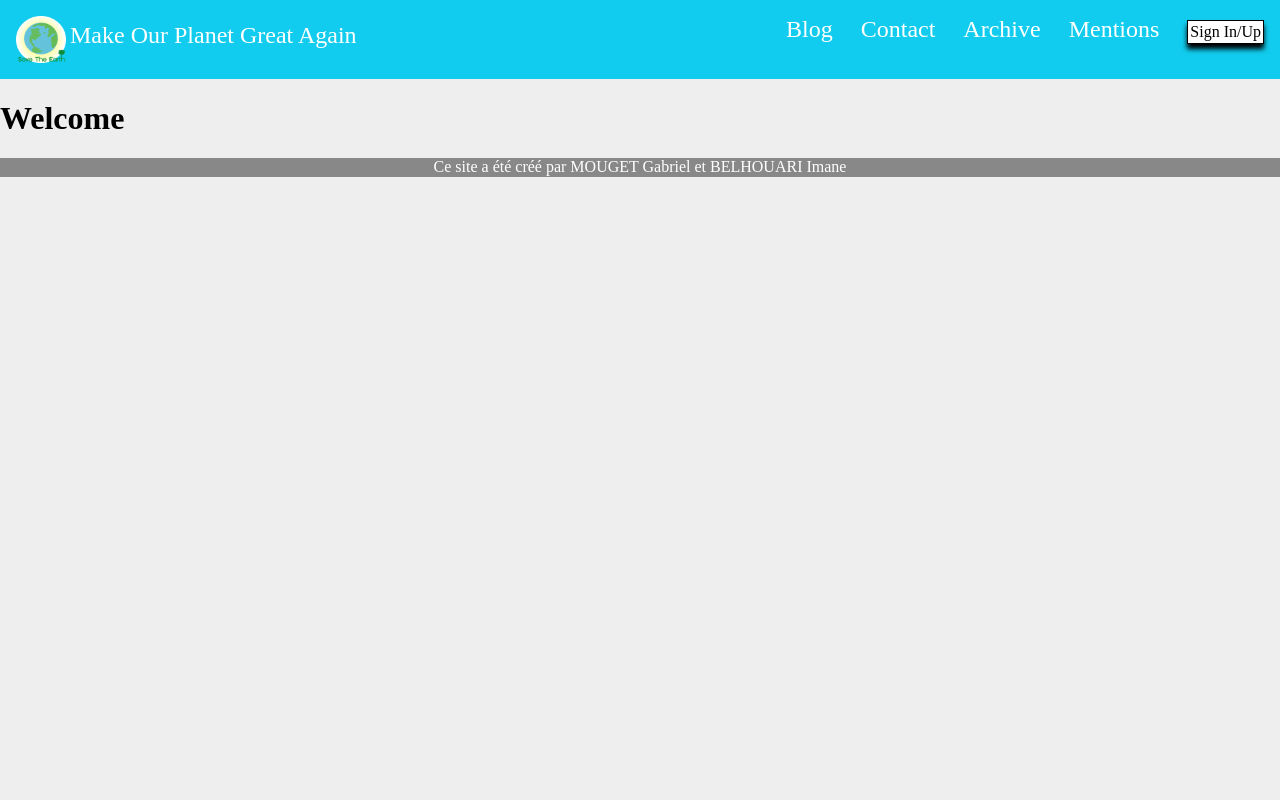
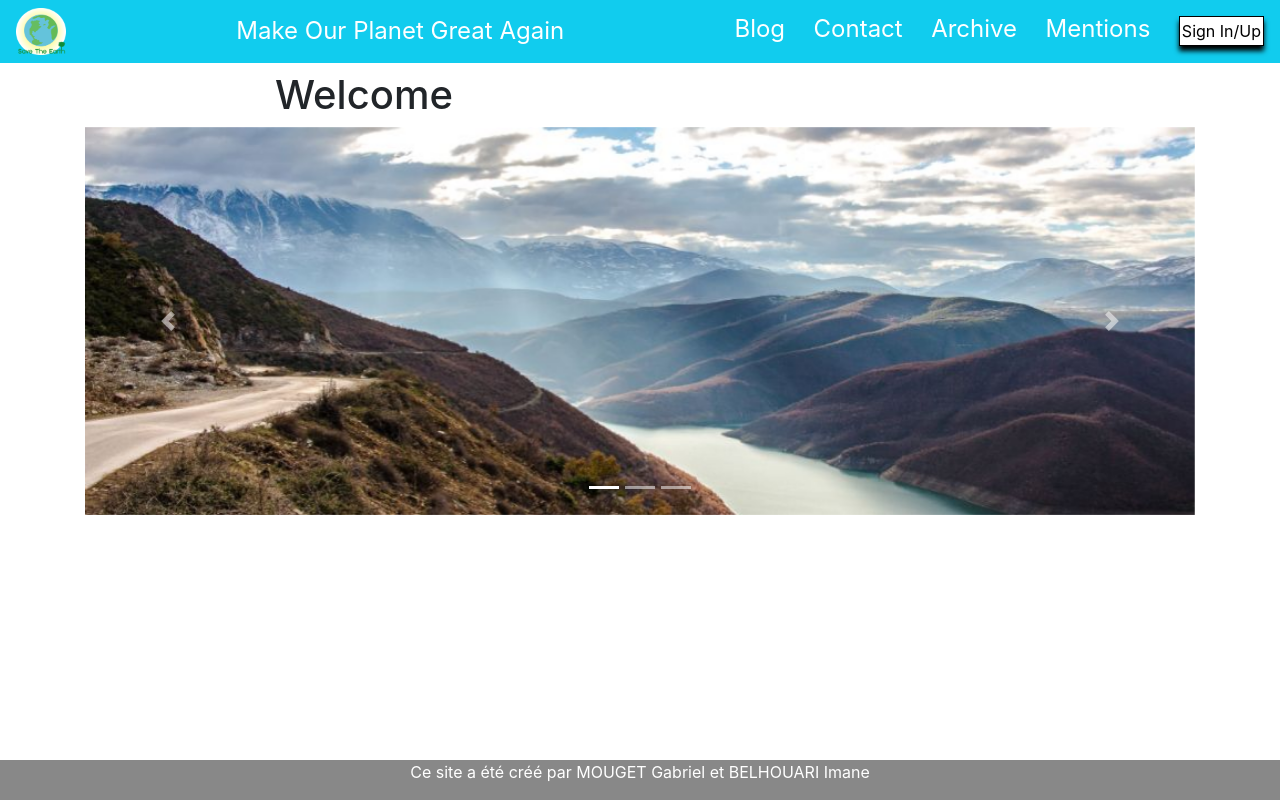
Before and after one commit to Gab961/MOPGA, a Django app: page / in a window 1280 px wide. Run offline with Django 3.2, Linux system fonts and the light colour scheme; data that the repository does not hold is empty; parts of the project's set-up code (start-up, migrations or seed data) failed here and were passed over; some libraries are stand-ins or nearby versions.

Commit message:
add slide

```diff
--- a/mopga/blog/static/css/styles.css
+++ b/mopga/blog/static/css/styles.css
@@ -1,11 +1,20 @@
+html, body {
+	height: 100%;
+	margin: 0; padding: 0;
+}
 body {
-	background-color: #eeeeee;
+	display : table;
+	width: 100%;
 }
 
 footer {
 	text-align: center;
 	color: #ffffff;
 	background-color: #888888;
+	position: absolute;
+	bottom: 0;
+	left: 0;
+	right: 0
 }
 
 
--- a/mopga/blog/templates/layout/_footer.html
+++ b/mopga/blog/templates/layout/_footer.html
@@ -1,3 +1,3 @@
-<footer>
+<footer >
 	<p>Ce site a été créé par MOUGET Gabriel et BELHOUARI Imane</p>
 </footer>
--- a/mopga/blog/templates/layout/base.html
+++ b/mopga/blog/templates/layout/base.html
@@ -1,23 +1,26 @@
 {% load static %} <!-- to load css files in static folder -->
 
-<!DOCTYPE html>
+<!doctype html>
 <html lang="fr">
 <head>
-	<meta charset="utf-8" />
-	<title>{% block title %} MOPGA {% endblock %}</title>
-
-
-	<meta name="viewport" content="width=device-width, initial-scale=1.0" />
-	<link rel="shortcut icon" href="{% static 'resources/icons/save-the-earth.png' %}" />
-	<link rel="stylesheet" type="text/css" href="https://cdnjs.cloudflare.com/ajax/libs/normalize/8.0.1/normalize.min.css" />
-	<link rel="stylesheet" type="text/css" href="{% static 'css/styles.css' %}" />
+    <meta charset="utf-8"/>
+    <meta name="viewport" content="width=device-width, initial-scale=1, shrink-to-fit=no">
+    <link rel="shortcut icon" href="{% static 'resources/icons/save-the-earth.png' %}"/>
+    <link rel="stylesheet" type="text/css"
+          href="https://cdnjs.cloudflare.com/ajax/libs/normalize/8.0.1/normalize.min.css"/>
+    <link rel="stylesheet" type="text/css" href="{% static 'css/styles.css' %}"/>
+    <link rel="stylesheet" href="https://stackpath.bootstrapcdn.com/bootstrap/4.1.3/css/bootstrap.min.css"
+          integrity="sha384-MCw98/SFnGE8fJT3GXwEOngsV7Zt27NXFoaoApmYm81iuXoPkFOJwJ8ERdknLPMO" crossorigin="anonymous">
+    <script src="https://ajax.googleapis.com/ajax/libs/jquery/3.4.1/jquery.min.js"></script>
+    <script src="https://maxcdn.bootstrapcdn.com/bootstrap/4.4.1/js/bootstrap.min.js"></script>
+    <script src="https://cdnjs.cloudflare.com/ajax/libs/javascript.util/0.12.12/javascript.util.min.js"></script>
+    <title>{% block title %} MOPGA {% endblock %}</title>
 </head>
 <body>
-	{% include 'layout/_nav.html' %}
+    {% include 'layout/_nav.html' %}
 
-	{% block content %}{% endblock %}
+    {% block content %}{% endblock %}
+{% include 'layout/_footer.html' %}
+</body>
 
-	{% include 'layout/_footer.html' %}
-
-</body>
 </html>
--- a/mopga/blog/templates/pages/home.html
+++ b/mopga/blog/templates/pages/home.html
@@ -1,8 +1,57 @@
 {% extends 'layout/base.html' %}
+{% load static %} <!-- to load css files in static folder -->
+
 
 {% block content %}
+ <div class="container">
+      <div class="row justify-content-center">
+        <div class="col-8">
+        <h1 class="mt-2">Welcome {{ user.username }}</h1>
+        </div>
+      </div>
+ </div>
+ <div class="container">
 
-  <h1>Welcome {{ user.username }}</h1>
+        <div id="carousel" class="carousel slide" data-ride="carousel">
+            <ol class="carousel-indicators">
+                <li data-target="#carousel" data-slide-to="0" class="active"></li>
+                <li data-target="#carousel" data-slide-to="1"></li>
+                <li data-target="#carousel" data-slide-to="2"></li>
+            </ol>
+            <div class="carousel-inner">
+                <div class="carousel-item active">
+                    <img class="d-block w-100" src="{% static 'resources/images/img_mountains_wide.jpg' %}" alt="First slide">
+                </div>
+                <div class="carousel-item">
+                    <img class="d-block w-100" src="{% static 'resources/images/img_snow_wide.jpg' %}" alt="Second slide">
+                </div>
+                <div class="carousel-item">
+                    <img class="d-block w-100" src="{% static 'resources/images/img_nature_wide.jpg' %}" alt="Third slide">
+                </div>
+            </div>
+            <a class="carousel-control-prev" href="#carousel" role="button" data-slide="prev">
+                <span class="carousel-control-prev-icon" aria-hidden="true"></span>
+                <span class="sr-only">Previous</span>
+            </a>
+            <a class="carousel-control-next" href="#carousel" role="button" data-slide="next">
+                <span class="carousel-control-next-icon" aria-hidden="true"></span>
+                <span class="sr-only">Next</span>
+            </a>
+        </div>
+        <br>
 
+        <div style="text-align:center">
+            <span class="dot"></span>
+            <span class="dot"></span>
+            <span class="dot"></span>
+        </div>
+    </div>
+<div>
+    {%  for projet in projets %}
+    <p>
+        {{projet}}
+    </p>
+    {% endfor %}
+</div>
 
 {% endblock %}
--- a/mopga/blog/views.py
+++ b/mopga/blog/views.py
@@ -5,7 +5,8 @@ from .models import Projet
 from .forms import ProjetForm,addMoneyForm, NoteForm
 
 def home(request):
-	return render(request,'pages/home.html')
+	projets = Projet.objects.order_by('created_at')
+	return render(request,'pages/home.html',{'projets':projets})
 
 def blog(request):
 	projets = Projet.objects.all()
--- a/requirements.txt
+++ b/requirements.txt
@@ -1,2 +1,3 @@
 Django == 2.2.*
 django-crispy-forms == 1.8.1
+Pillow == 7.0.0
```
Also changed, not shown: mopga/blog/static/resources/images/img_mountains_wide.jpg (added), mopga/blog/static/resources/images/img_nature_wide.jpg (added), mopga/blog/static/resources/images/img_snow_wide.jpg (added).
